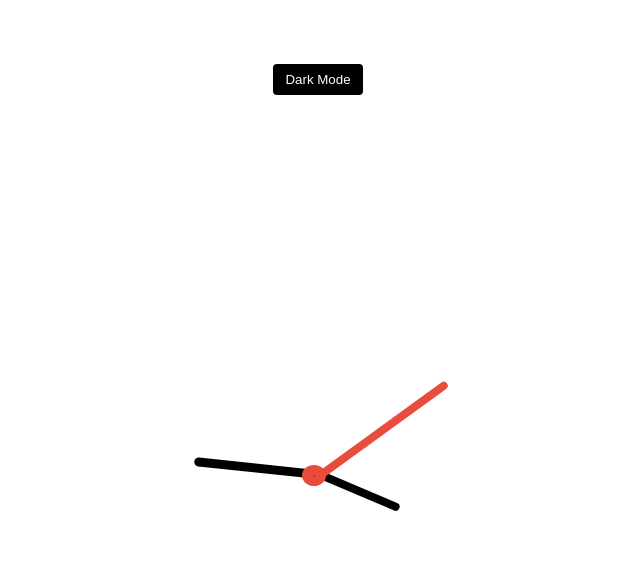
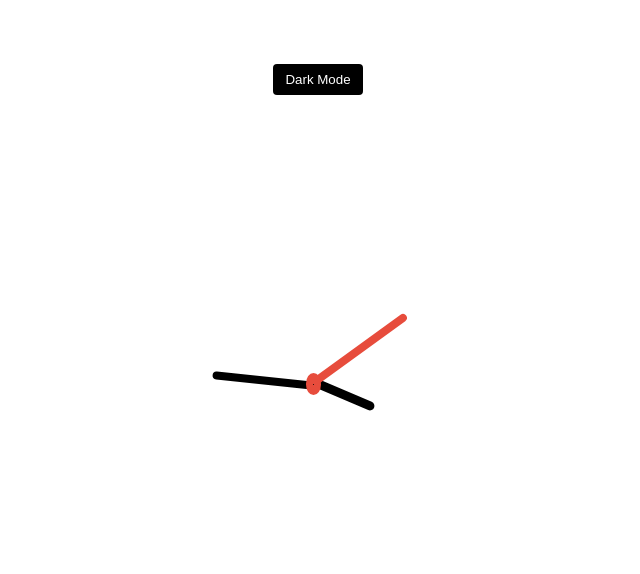
Before and after one commit to prashus23/clock, a plain HTML site: page index.html in a window 1280 px wide. Shown: the top 574 px of the page, without its empty margins (322-962 px from the left). Drawn offline with Linux system fonts and the light colour scheme.

Commit message:
updated clock

```diff
--- a/style.css
+++ b/style.css
@@ -57,7 +57,7 @@ body{
     align-items: center;
 }
 
-#hour,#minute,#second{
+#minute,#second{
     position: relative;
     background-color: var(--primary-color);
     border-radius: 10px;
@@ -65,17 +65,21 @@ body{
 }
 
 #hour{
-    width: 1%;
-    height: 18%;
-    top: 61%;
-    left: 49.7%;
+    position: relative;
+    background-color: var(--primary-color);
+    border-radius: 10px;
+    transform-origin: bottom;
+    width: 1.2%;
+    height: 13%;
+    top: 47%;
+    left: 49.2%;
     /* opacity: 0.8; */
 }
 
 #minute{
-    width: 1.2%;
-    height: 25%;
-    top: 36%;
+    width: 1%;
+    height: 21%;
+    top: 26.5%;
     left: 48.8%;
     /* opacity: 0.8; */
 }
@@ -83,19 +87,19 @@ body{
 #second{
     background-color: #e74c3c;
     width: 1%;
-    height: 34%;
-    top: 3%;
-    left: 49.1%;
+    height: 24%;
+    top: 2.1%;
+    left: 48.8%;
     /* opacity: 0.8; */
 }
 
 #center{
     background-color: #e74c3c;
-    width: 3.2%;
+    width: 2%;
     height: 4.5%;
     position: relative;
     /* top: 48.5%; */
-    left: 47.9%;
+    left: 48.4%;
     border-radius: 50%;
 }
 
```
